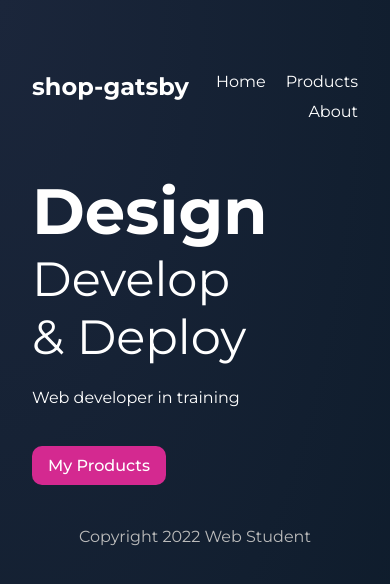
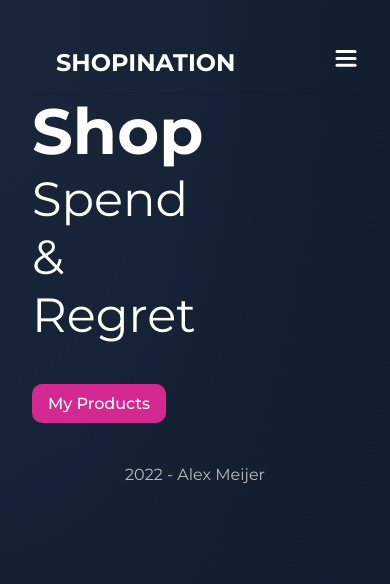
Before and after one commit to aMeijerr/Portfolio-gatsby-contenful, a Gatsby site: page / in a window 390 px wide. Built offline with nearby package versions, Linux system fonts and the light colour scheme; Gatsby itself is replaced by a stand-in of ours.

Commit message:
Add responsive nav and subpages with new content

```diff
--- a/gatsby-config.js
+++ b/gatsby-config.js
@@ -7,7 +7,7 @@ require('dotenv').config({
 
 module.exports = {
   siteMetadata: {
-    title: `shop-gatsby`,
+    title: `SHOPINATION`,
     siteUrl: `https://www.yourdomain.tld`,
   },
   plugins: [
--- a/package.json
+++ b/package.json
@@ -18,6 +18,7 @@
     "@emotion/core": "^11.0.0",
     "@emotion/styled": "^11.10.5",
     "emotion-theming": "^11.0.0",
+    "framer-motion": "^7.10.2",
     "gatsby": "^5.2.0",
     "gatsby-plugin-emotion": "^8.3.0",
     "gatsby-plugin-image": "^3.2.0",
@@ -25,7 +26,9 @@
     "gatsby-source-contentful": "^8.2.0",
     "gatsby-transformer-sharp": "^5.2.0",
     "react": "^18.2.0",
-    "react-dom": "^18.2.0"
+    "react-dom": "^18.2.0",
+    "react-responsive": "^9.0.2",
+    "styled-components": "^5.3.6"
   },
   "devDependencies": {
     "autoprefixer": "^10.4.13",
--- a/src/components/Layout.jsx
+++ b/src/components/Layout.jsx
@@ -1,17 +1,17 @@
 import React from 'react'
-import Header from './Header'
 import '../styles/global.css'
+import Navbar from './navbar/index'
 
 export default function Layout({ children }) {
   return (
     //Se över className och styling på overhaul
-    <div className='layout'>
-        <Header />
+    <div className="layout">
+        <Navbar />
         <div className="content">
             { children }
         </div>
         <footer>
-            <p>Copyright 2022 Web Student</p>
+            <p>2022 - Alex Meijer</p>
         </footer>
     </div>
   )
--- /dev/null
+++ b/src/components/navbar/accessibility.jsx
@@ -0,0 +1,57 @@
+import React from 'react'
+import styled from 'styled-components'
+
+const AccessibilityContainer = styled.div`
+  display: flex;
+  margin-left: 10px;
+`;
+
+const RegisterButton = styled.button`
+  border: 0;
+  outline: 0;
+  padding: 8px 1em;
+  color: #fff;
+  font-size: 13px;
+  font-weight: 600;
+  border-radius: 20px;
+  background-color: #6adf76;
+  background-image: linear-gradient(to right, transparent 0%, #00c9ff 100%);
+  transition: all 240ms ease-in-out;
+  cursor: pointer;
+  &:hover {
+    background-color: #00c9ff;
+  }
+  &:not(:last-of-type) {
+    margin-right: 7px;
+  }
+`;
+
+const LoginButton = styled.button`
+  border: 0;
+  outline: 0;
+  padding: 8px 1em;
+  color: #white;
+  font-size: 13px;
+  font-weight: 600;
+  border-radius: 20px;
+  background-color: transparent;
+  border: 2px solid #00c9ff;
+  transition: all 240ms ease-in-out;
+  cursor: pointer;
+  &:hover {
+    color: #fff;
+    background-color: #00c9ff;
+  }
+  &:not(:last-of-type) {
+    margin-right: 7px;
+  }
+`;
+
+export function Accessibility(props) {
+  return (
+    <AccessibilityContainer>
+      <RegisterButton>Register</RegisterButton>
+      <LoginButton>Login</LoginButton>
+    </AccessibilityContainer>
+  );
+}
--- /dev/null
+++ b/src/components/navbar/index.jsx
@@ -0,0 +1,61 @@
+import React from "react";
+import { useMediaQuery } from "react-responsive";
+import styled from "styled-components";
+// import { Accessibility } from "./accessibility";
+import { NavLinks } from "./navLinks";
+import { DeviceSize } from "../responsive";
+import { MobileNavLinks } from "./mobileNavLinks";
+import { graphql, useStaticQuery } from "gatsby";
+
+const NavbarContainer = styled.div`
+  width: 100%;
+  height: 60px;
+  box-shadow: 0 1px 3px rgba(15, 15, 15, 0.13);
+  display: flex;
+  align-items: center;
+  padding: 0 1.5em;
+`;
+
+const LeftSection = styled.div`
+  display: flex;
+`;
+
+const MiddleSection = styled.div`
+  display: flex;
+  flex: 2;
+  height: 100%;
+  justify-content: center;
+`;
+
+const RightSection = styled.div`
+  display: flex;
+`;
+
+const Navbar = (props) => {
+    const data = useStaticQuery(graphql`
+        query SiteInfo {
+            site {
+                siteMetadata {
+                    title
+                }
+            }
+        }
+    `)
+    const { title } = data.site.siteMetadata;
+    const isMobile = useMediaQuery({ maxWidth: DeviceSize.mobile });
+
+  return (
+    <NavbarContainer>
+      <LeftSection>
+        <h2>{ title }</h2>
+      </LeftSection>
+      <MiddleSection>{!isMobile && <NavLinks />}</MiddleSection>
+      <RightSection>
+        {/* {!isMobile && <Accessibility />} */}
+        {isMobile && <MobileNavLinks />}
+      </RightSection>
+    </NavbarContainer>
+  );
+}
+
+export default Navbar;
--- /dev/null
+++ b/src/components/navbar/menuToggle.jsx
@@ -0,0 +1,57 @@
+import { motion } from "framer-motion";
+import React from "react";
+import styled from "styled-components";
+
+const Button = styled.div`
+  z-index: 99;
+  cursor: pointer;
+`;
+
+const Path = (props) => (
+  <motion.path
+    fill="transparent"
+    strokeLinecap="round"
+    strokeWidth="3"
+    {...props}
+  />
+);
+
+const transition = { duration: 0.33 };
+
+export function MenuToggle({ toggle, isOpen }) {
+  return (
+    <Button onClick={toggle}>
+      <svg width="23" height="23" viewBox="0 0 23 23">
+        <Path
+          animate={isOpen ? "open" : "closed"}
+          initial={false}
+          variants={{
+            closed: { d: "M 2 2.5 L 20 2.5", stroke: "hsl(0, 100%, 100%)" },
+            open: { d: "M 3 16.5 L 17 2.5", stroke: "hsl(0, 100%, 100%)" },
+          }}
+          transition={transition}
+        />
+        <Path
+          d="M 2 9.423 L 20 9.423"
+          stroke="hsl(0, 100%, 100%)"
+          animate={isOpen ? "open" : "closed"}
+          initial={false}
+          variants={{
+            closed: { opacity: 1 },
+            open: { opacity: 0 },
+          }}
+          transition={transition}
+        />
+        <Path
+          animate={isOpen ? "open" : "closed"}
+          initial={false}
+          variants={{
+            closed: { d: "M 2 16.346 L 20 16.346", stroke: "hsl(0, 100%, 100%)" },
+            open: { d: "M 3 2.5 L 17 16.346", stroke: "hsl(0, 100%, 100%)" },
+          }}
+          transition={transition}
+        />
+      </svg>
+    </Button>
+  );
+}
--- /dev/null
+++ b/src/components/navbar/mobileNavLinks.jsx
@@ -0,0 +1,71 @@
+import React, { useState } from "react";
+import styled from "styled-components";
+// import { Accessibility } from "./accessibility";
+import { MenuToggle } from "./menuToggle";
+import { Link } from "gatsby";
+
+const NavLinksContainer = styled.div`
+  height: 100%;
+  display: flex;
+  align-items: center;
+  margin-right: 1.5rem;
+`;
+
+const LinksWrapper = styled.ul`
+  z-index: 98;
+  margin: 0;
+  padding: 65px 0 0 20px;
+  display: flex;
+  height: 100%;
+  list-style: none;
+  background: radial-gradient(at top left, #1b263b 0%, #0d1b2a 100%);
+  width: 100%;
+  flex-direction: column;
+  position: fixed;
+  top: 0;
+  left: 65px;
+  border-left: 2px solid #a8dadc;
+  opacity: 0.99;
+`;
+
+const LinkItem = styled.li`
+  width: 100%;
+  padding: 0 1.1em;
+  color: #white;
+  font-weight: 500;
+  font-size: 24px;
+  display: flex;
+  margin-bottom: 10px;
+`;
+
+export function MobileNavLinks(props) {
+  const [isOpen, setOpen] = useState(false);
+
+  return (
+    <NavLinksContainer>
+      <MenuToggle isOpen={isOpen} toggle={() => setOpen(!isOpen)} />
+      {isOpen && (
+        <LinksWrapper>
+            <LinkItem>
+                <Link to="/">Home</Link>
+            </LinkItem>
+            <LinkItem>
+                <Link to="/products">Products</Link>
+            </LinkItem>
+            <LinkItem>
+                <Link to="/about">About us</Link>
+            </LinkItem>
+            <LinkItem>
+                <Link to="/team">The team</Link>
+            </LinkItem>
+            <LinkItem>
+                <Link to="/policy">Our policy</Link>
+            </LinkItem>
+            <LinkItem>
+                <Link to="/contact">Contact</Link>
+            </LinkItem>
+        </LinksWrapper>
+      )}
+    </NavLinksContainer>
+  );
+}
--- /dev/null
+++ b/src/components/navbar/navLinks.jsx
@@ -0,0 +1,67 @@
+import React from "react";
+import styled from "styled-components";
+import { Link } from "gatsby";
+
+const NavLinksContainer = styled.div`
+  height: 100%;
+  display: flex;
+  align-items: center;
+`;
+
+const LinksWrapper = styled.ul`
+  margin: 0;
+  padding: 0;
+  display: flex;
+  height: 100%;
+  list-style: none;
+`;
+
+const LinkItem = styled.li`
+  height: 100%;
+  padding: 0 1.1em;
+  color: #white;
+  cursor: pointer;
+  font-weight: 500;
+  font-size: 14px;
+  align-items: center;
+  justify-content: center;
+  display: flex;
+  border-top: 2px solid transparent;
+  transition: all 220ms ease-in-out;
+  &:hover {
+    border-top: 2px solid #a8dadc;
+  }
+`;
+
+// const Link = styled.a`
+//   text-decoration: none;
+//   color: inherit;
+//   font-size: inherit;
+// `;
+
+export function NavLinks(props) {
+  return (
+    <NavLinksContainer>
+      <LinksWrapper>
+        <LinkItem>
+          <Link to="/">Home</Link>
+        </LinkItem>
+        <LinkItem>
+          <Link to="/products">Products</Link>
+        </LinkItem>
+        <LinkItem>
+          <Link to="/about">About us</Link>
+        </LinkItem>
+        <LinkItem>
+          <Link to="/team">The team</Link>
+        </LinkItem>
+        <LinkItem>
+          <Link to="/policy">Our policy</Link>
+        </LinkItem>
+        <LinkItem>
+          <Link to="/contact">Contact</Link>
+        </LinkItem>
+      </LinksWrapper>
+    </NavLinksContainer>
+  );
+}
--- /dev/null
+++ b/src/components/responsive/index.js
@@ -0,0 +1,6 @@
+export const DeviceSize = {
+  mobile: 480,
+  tablet: 768,
+  laptop: 1024,
+  desktop: 1200,
+};
--- a/src/pages/index.jsx
+++ b/src/pages/index.jsx
@@ -8,9 +8,8 @@ const IndexPage = () => {
     <Layout>
     <section className={styles.header}>
       <div>
-        <h2>Design</h2>
-        <h3>Develop & Deploy</h3>
-        <p>Web developer in training</p>
+        <h2>Shop</h2>
+        <h3>Spend & Regret</h3>
         <Link className={styles.btn} to="/products">My Products</Link>
       </div>
     </section>
--- a/src/styles/global.css
+++ b/src/styles/global.css
@@ -27,6 +27,7 @@ p {
 .layout {
     max-width: 1200px;
     margin: 0 auto;
+    overflow: hidden;
   }
   nav {
     display: grid;
@@ -52,3 +53,10 @@ p {
     color: #bbb;
     margin: 40px auto;
   }
+
+.content {
+  height: 100%;
+  width: 100%;
+  overflow: auto;
+  /* padding-right: 20px; */
+}
```
Also changed, not shown: src/pages/about.jsx (+34 -9 lines), src/pages/contact.jsx (added, +16 -0 lines), src/pages/policy.jsx (added, +14 -0 lines), src/pages/products/index.jsx (+10 -9 lines), src/pages/team.jsx (added, +54 -0 lines), src/styles/about.module.css (added, +8 -0 lines), src/styles/team.module.css (added, +14 -0 lines), 1 other file.
